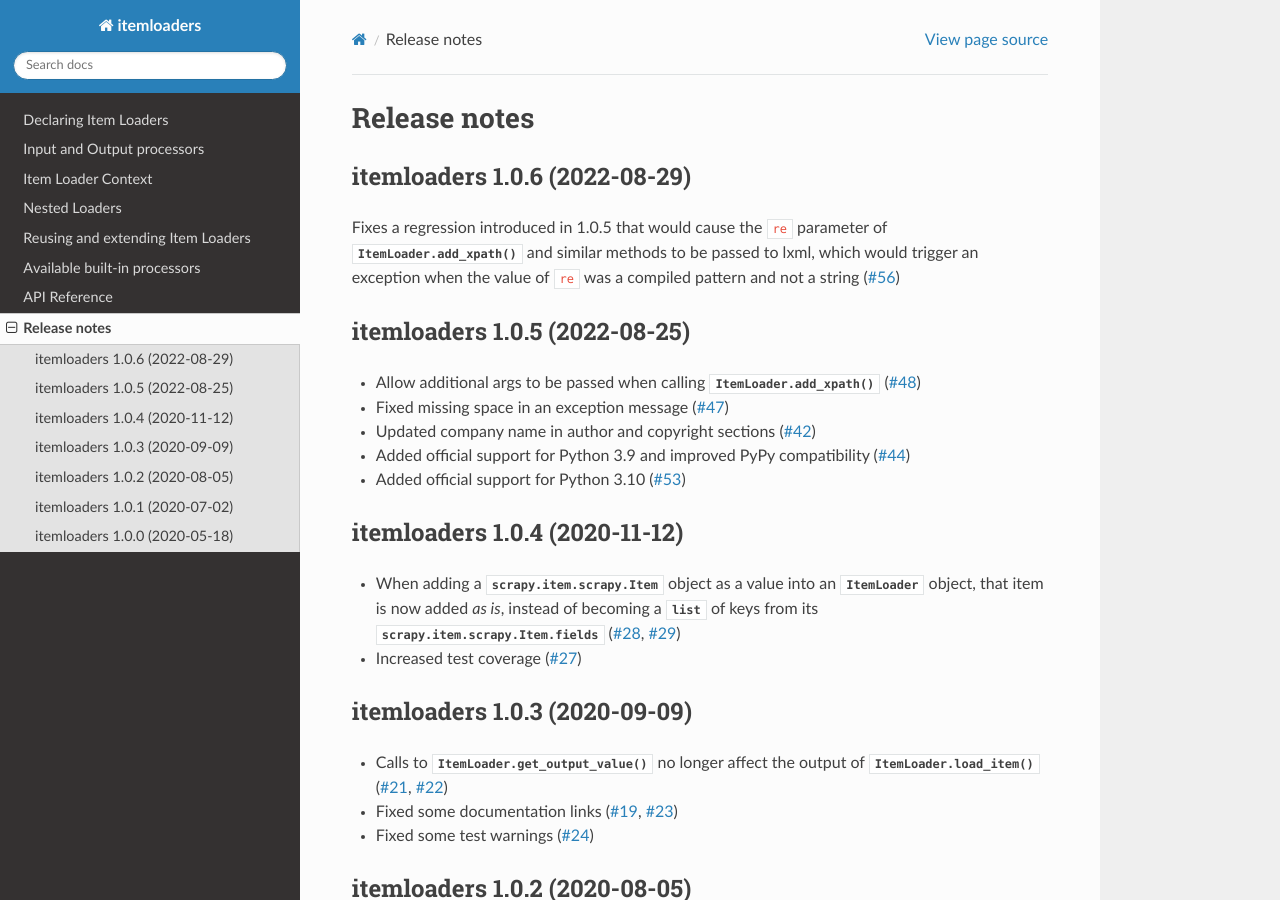
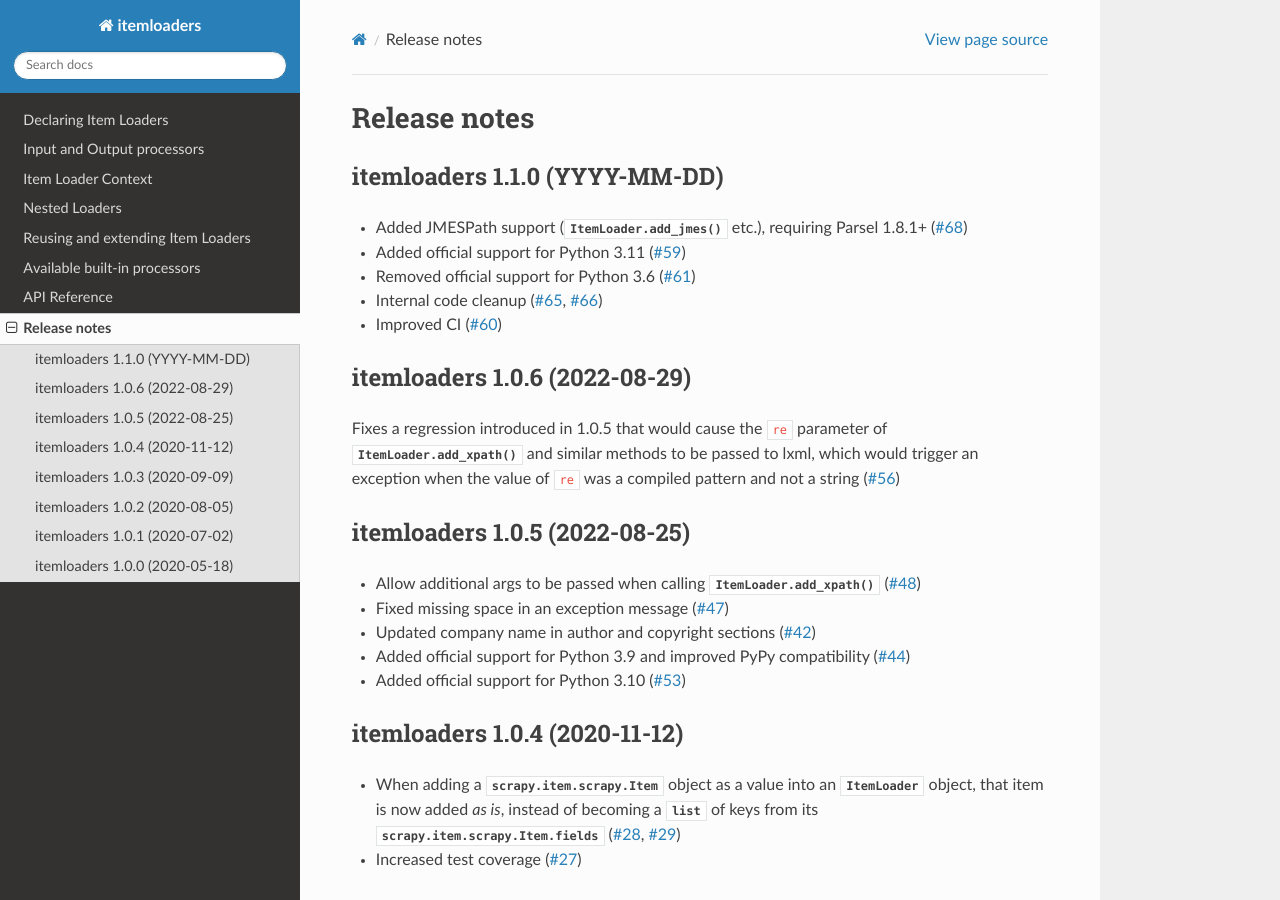
Before and after one commit to scrapy/itemloaders, a Sphinx documentation site: the page built from docs/release-notes.rst, in a window 1280 px wide and 900 px high. Built offline with Sphinx 7.4.7 and the Read the Docs theme 2.0.0, drawn with Linux system fonts in a browser that asks for light colours.

Commit message:
Add release notes for 1.1.0.

```diff
--- a/docs/release-notes.rst
+++ b/docs/release-notes.rst
@@ -4,6 +4,22 @@
 
 Release notes
 =============
+
+.. _release-1.1.0:
+
+itemloaders 1.1.0 (YYYY-MM-DD)
+------------------------------
+
+-   Added JMESPath support (:meth:`ItemLoader.add_jmes` etc.), requiring Parsel
+    1.8.1+ (:gh:`68`)
+
+-   Added official support for Python 3.11 (:gh:`59`)
+
+-   Removed official support for Python 3.6 (:gh:`61`)
+
+-   Internal code cleanup (:gh:`65`, :gh:`66`)
+
+-   Improved CI (:gh:`60`)
 
 .. _release-1.0.6:
 
```
